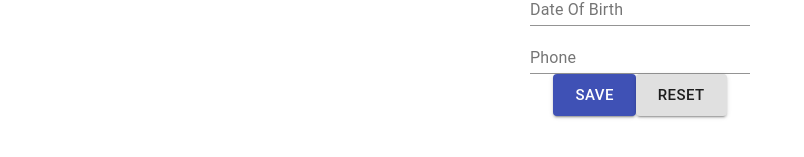
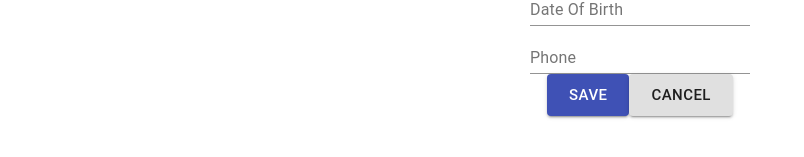
Before and after one commit to i-mckinney/regulatory-dashboard, a React (Create React App) app in the folder userapp/: page /user/new in a window 1280 px wide. Shown: the part 287-444 px from the top of the page, without its empty margins (0-804 px from the left). Built offline with nearby package versions, Linux system fonts and the light colour scheme.

Commit message:
Clean up code

```diff
--- a/userapp/src/components/user/UserDelete.js
+++ b/userapp/src/components/user/UserDelete.js
@@ -57,6 +57,7 @@ const userDeleteStyles = makeStyles(() => ({
 }))
 
 /**
+ * @param {Object} props Using the history property to route next component with data state
  * @return {JSX} UserDelete site to delete a specific user
  * routed at /user/delete/:id
  */
@@ -87,7 +88,7 @@ const UserDelete = (props) => {
             aria-describedby="server-modal-description"
             className={userDeleteClasses.modal}
             >
-                    {body}
+                {body}
             </Modal>
         </div>
         )
--- a/userapp/src/components/user/UserForm.js
+++ b/userapp/src/components/user/UserForm.js
@@ -88,13 +88,6 @@ const UserForm = ({ initialUser, onSubmit}) => {
         onSubmit(user);
     }
 
-    /**
-     * Reset the whole input form with initial values
-     */
-    const onResetForm = () => {
-        setUser(initialUser)
-    }
-
     return (
     <div>
         <form className={userFormClasses.userForm} autoComplete="off" onSubmit={onSubmitForm}>
@@ -150,11 +143,10 @@ const UserForm = ({ initialUser, onSubmit}) => {
                         <Button
                         color="default"
                         variant="contained"
-                        type="reset"
+                        type="cancel"
                         size="large"
-                        text="Clear"
-                        onClick={onResetForm}>
-                            Reset
+                        href="/">
+                            Cancel
                         </Button>
                     </div>
                 </Grid>
--- a/userapp/src/components/user/UserTable.js
+++ b/userapp/src/components/user/UserTable.js
@@ -127,7 +127,6 @@ const UserTable = (props) => {
      */
     useEffect(() => {
         const currentState = props.location.state
-        console.log(currentState)
         if(currentState) {
             const { type, payload } = currentState
             switch(type) {
```
